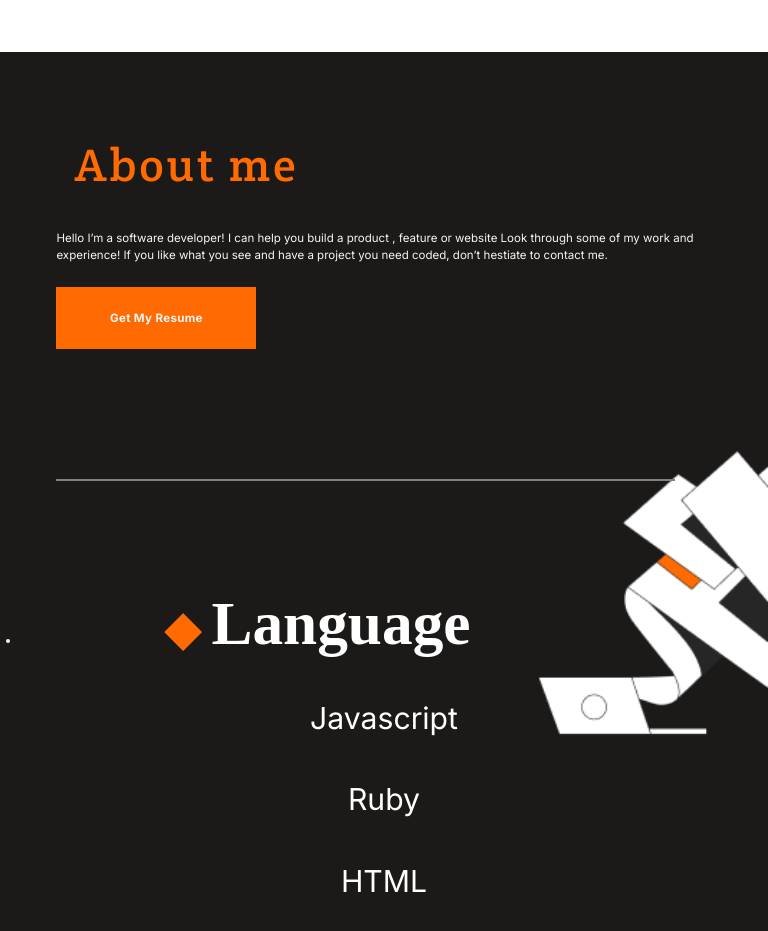
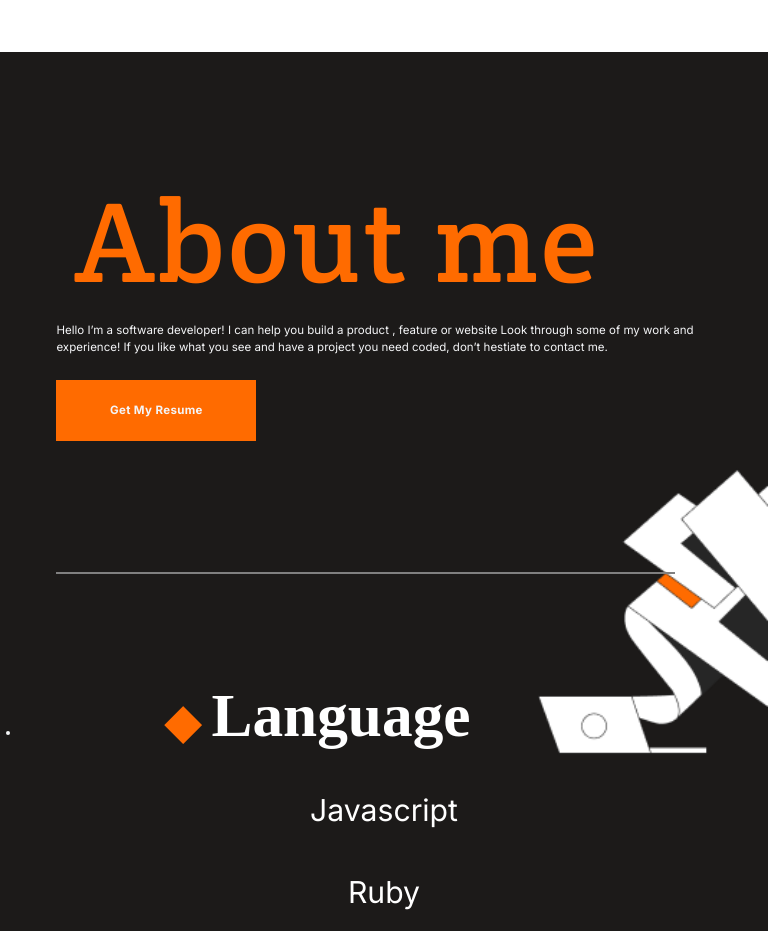
Before and after one commit to Alejandroq12/portfolio, a website: page index.html in a window 768 px wide. Shown: the part 5020-5951 px from the top of the page. Drawn offline with Linux system fonts and the light colour scheme; a web font is replaced by a local one.

Commit message:
Add style to about-me-section title

```diff
--- a/assets/css/style.css
+++ b/assets/css/style.css
@@ -1312,6 +1312,13 @@ button:disabled {
       background-size: 30%;
       background-position: 100% 20%;
     }
+    .about-me-title {
+      margin-top: 18vw;
+      margin-bottom: 2vw;
+      font-size: 15vw;
+      line-height: 8vw;
+    }
+
 }
 
 
```
